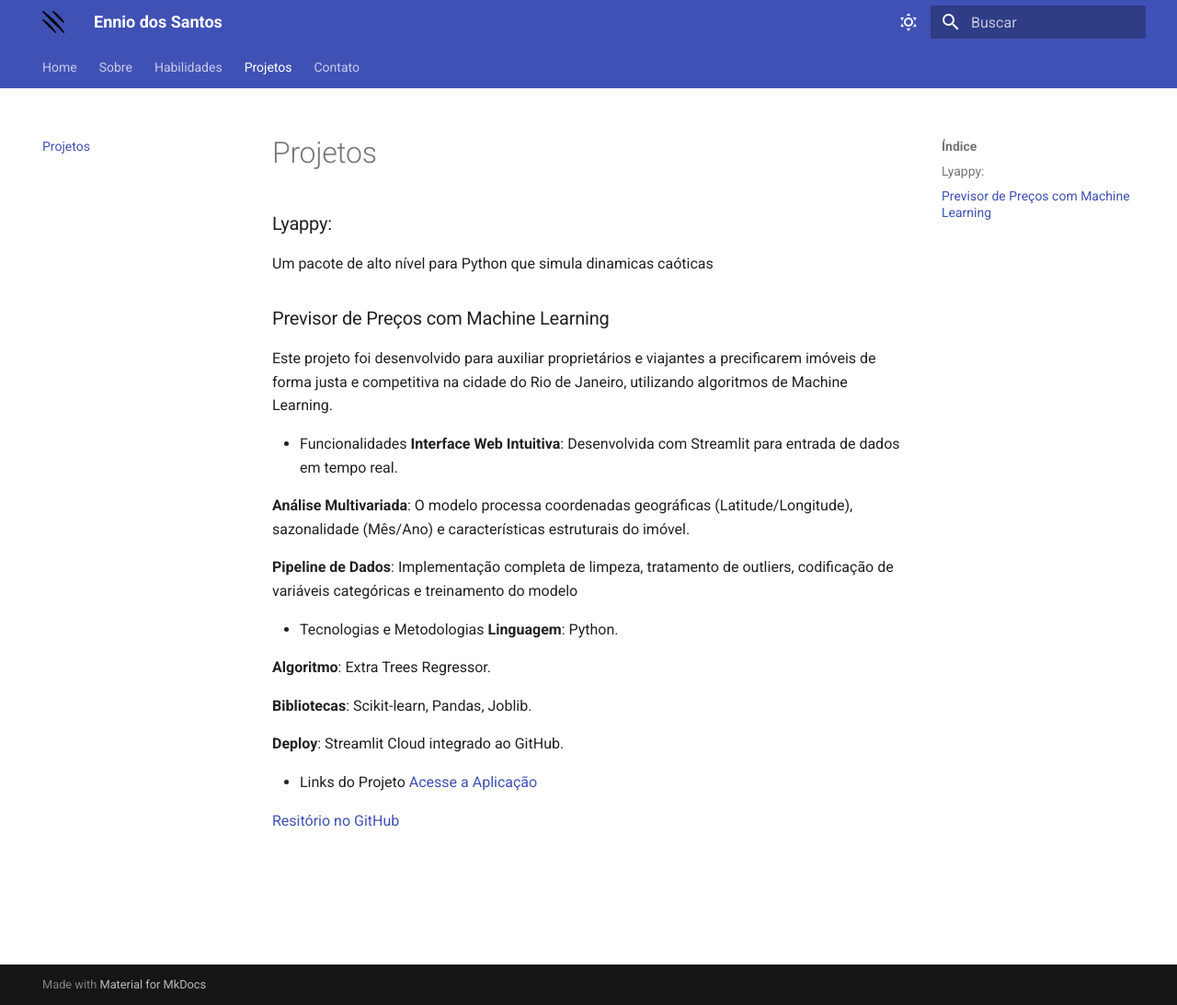
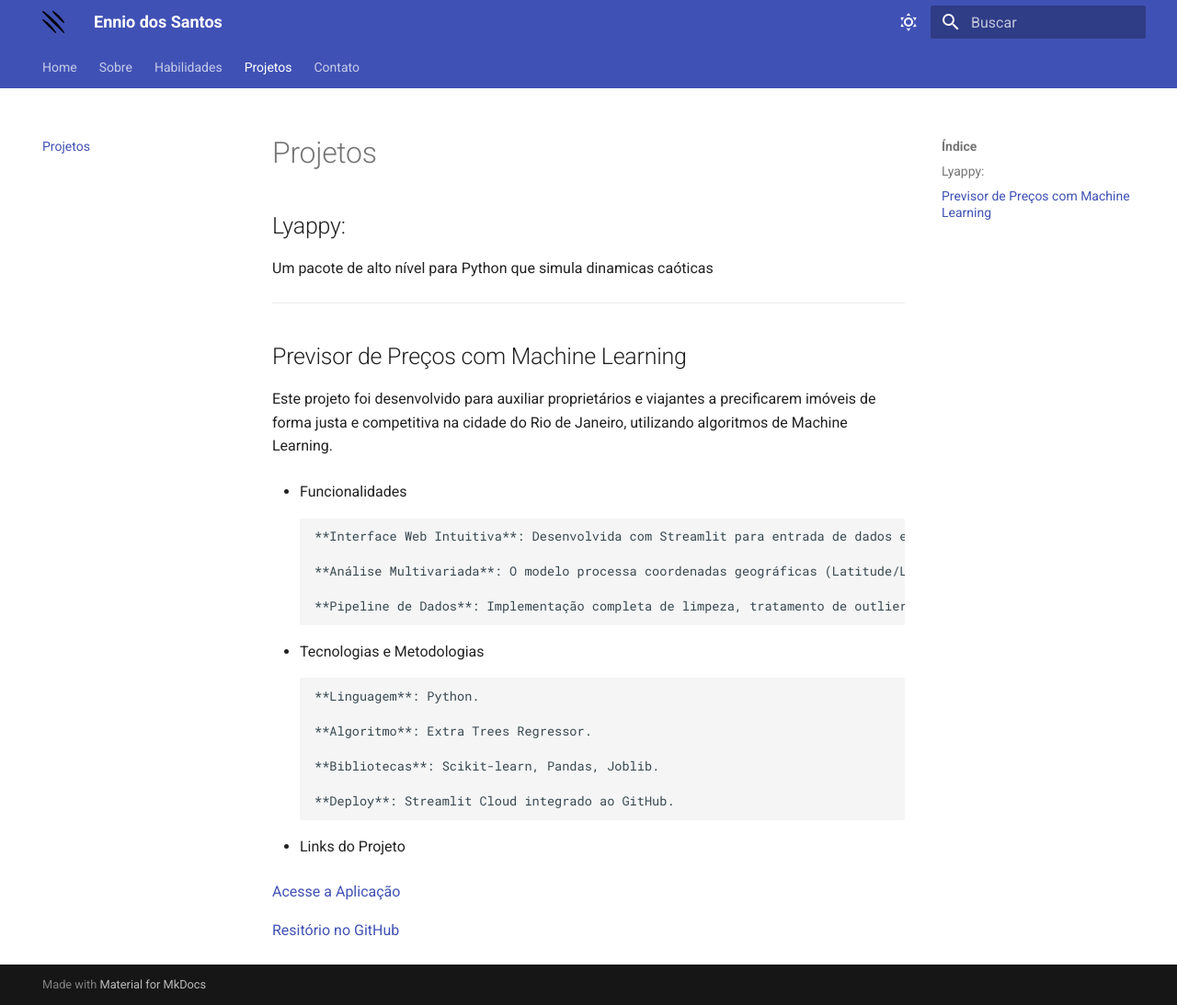
Before and after one commit to EnniodosSantos/enniodossantos.github.io, an MkDocs documentation site: the page built from docs/Projetos.md, in a window 1280 px wide and 1093 px high. Shown: the whole window at 92% size. Built offline with MkDocs 1.6.1 and Material for MkDocs 9.7.7, drawn with Linux system fonts in a browser that asks for light colours.

Commit message:
forçando atualização

```diff
--- a/docs/Projetos.md
+++ b/docs/Projetos.md
@@ -1,28 +1,32 @@
-
-### Lyappy:
+## Lyappy:
 Um pacote de alto nível para Python que simula dinamicas caóticas
 
-### Previsor de Preços com Machine Learning
+-------------
+
+## Previsor de Preços com Machine Learning
 
 Este projeto foi desenvolvido para auxiliar proprietários e viajantes a precificarem imóveis de forma justa e competitiva na cidade do Rio de Janeiro, utilizando algoritmos de Machine Learning.
 
 - Funcionalidades
-**Interface Web Intuitiva**: Desenvolvida com Streamlit para entrada de dados em tempo real.
 
-**Análise Multivariada**: O modelo processa coordenadas geográficas (Latitude/Longitude), sazonalidade (Mês/Ano) e características estruturais do imóvel.
+        **Interface Web Intuitiva**: Desenvolvida com Streamlit para entrada de dados em tempo real.
 
-**Pipeline de Dados**: Implementação completa de limpeza, tratamento de outliers, codificação de variáveis categóricas e treinamento do modelo
+        **Análise Multivariada**: O modelo processa coordenadas geográficas (Latitude/Longitude), sazonalidade (Mês/Ano) e características estruturais do imóvel.
+
+        **Pipeline de Dados**: Implementação completa de limpeza, tratamento de outliers, codificação de variáveis categóricas e treinamento do modelo
 
 - Tecnologias e Metodologias
-**Linguagem**: Python.
 
-**Algoritmo**: Extra Trees Regressor.
+        **Linguagem**: Python.
 
-**Bibliotecas**: Scikit-learn, Pandas, Joblib.
+        **Algoritmo**: Extra Trees Regressor.
 
-**Deploy**: Streamlit Cloud integrado ao GitHub.
+        **Bibliotecas**: Scikit-learn, Pandas, Joblib.
+
+        **Deploy**: Streamlit Cloud integrado ao GitHub.
 
 - Links do Projeto
+
 [Acesse a Aplicação](https://projeto-previsao-airbnb.streamlit.app/)
 
 [Resitório no GitHub](https://github.com/EnniodosSantos/Projeto-Previsao-Airbnb)
```
Also changed, not shown: site/Projetos/index.html, site/search/search_index.json, 1 other file.
